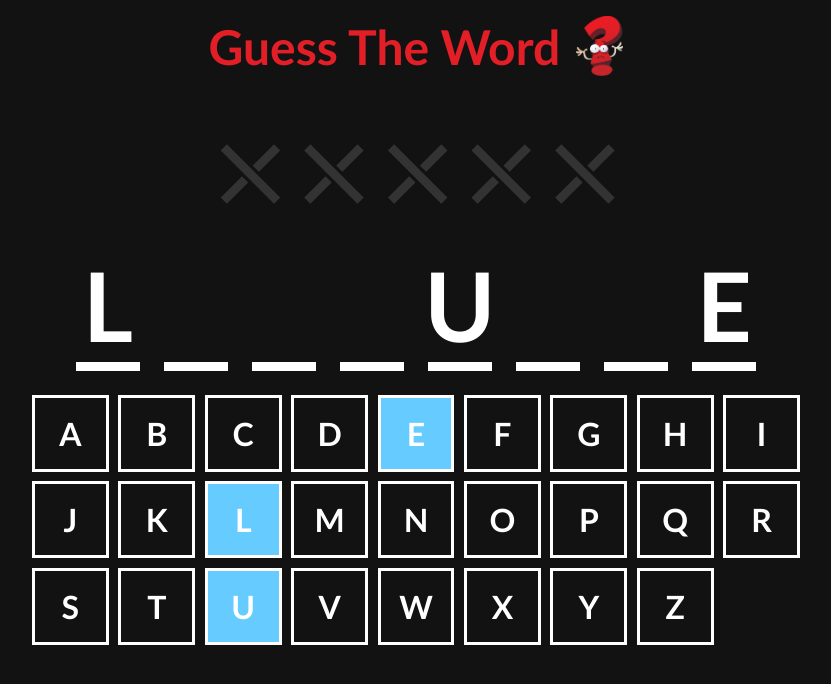
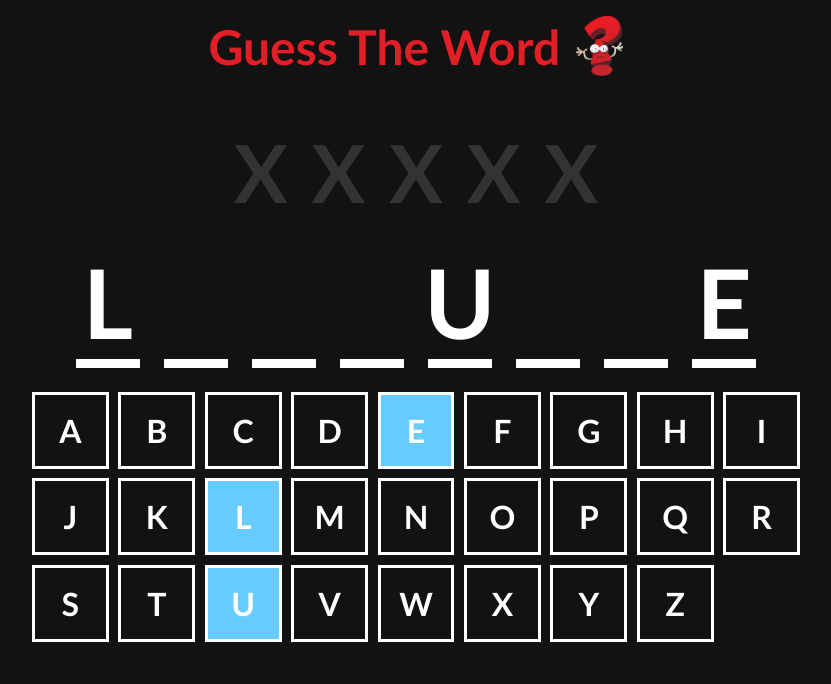
Before and after one commit to AkkiBro001/game-guess-the-word, a React (Vite) app: page / in a window 1280 px wide. Shown: the top 684 px of the page, without its empty margins (224-1055 px from the left). Built offline with nearby package versions, Linux system fonts and the light colour scheme.

Commit message:
Change Attemp Sign and Update Result typo

```diff
--- a/src/App.css
+++ b/src/App.css
@@ -44,6 +44,8 @@ body{
   user-select: none;
 
 }
+
+
 
 .main .cross.active{
   text-shadow: 0px 0px 15px rgba(255,0,0,0.5);
--- a/src/App.jsx
+++ b/src/App.jsx
@@ -54,8 +54,8 @@ function App() {
   return <div className="main">
     <h2><span>Guess The Word</span> <img src={question} className="question"/></h2>
     <p className="result">
-      {isWinner && "Winner!!! Press 'Enter' to try again"}
-      {isLose && "Nice Try! Press 'Enter' to try again"}
+      {isWinner && "Winner!!! Press 'Enter' OR 'Refresh' to try again"}
+      {isLose && "Nice Try! Press 'Enter' OR 'Refresh' to try again"}
     </p>
     <GuessWordAttempt noOfGuesses={inCorrectWord.length} />
     <GuessWords guessWords={guessWords} wordToGuess={wordToGuess} revelLetters = {isLose}/>
--- a/src/GuessWordAttempt.jsx
+++ b/src/GuessWordAttempt.jsx
@@ -7,7 +7,7 @@ function GuessWordAttempt({ noOfGuesses }) {
     <div className="attempt">
       {Array.from(Array(ATTEMPT)).map((_, index) => {
         return <div key={index} className={`cross ${index < noOfGuesses ? 'active shake' : ''}`}>
-          &#9932;
+        X
         </div>
       })}
     </div>
```
Also changed, not shown: 3 other files (tests, documents, lock files or other folders).
